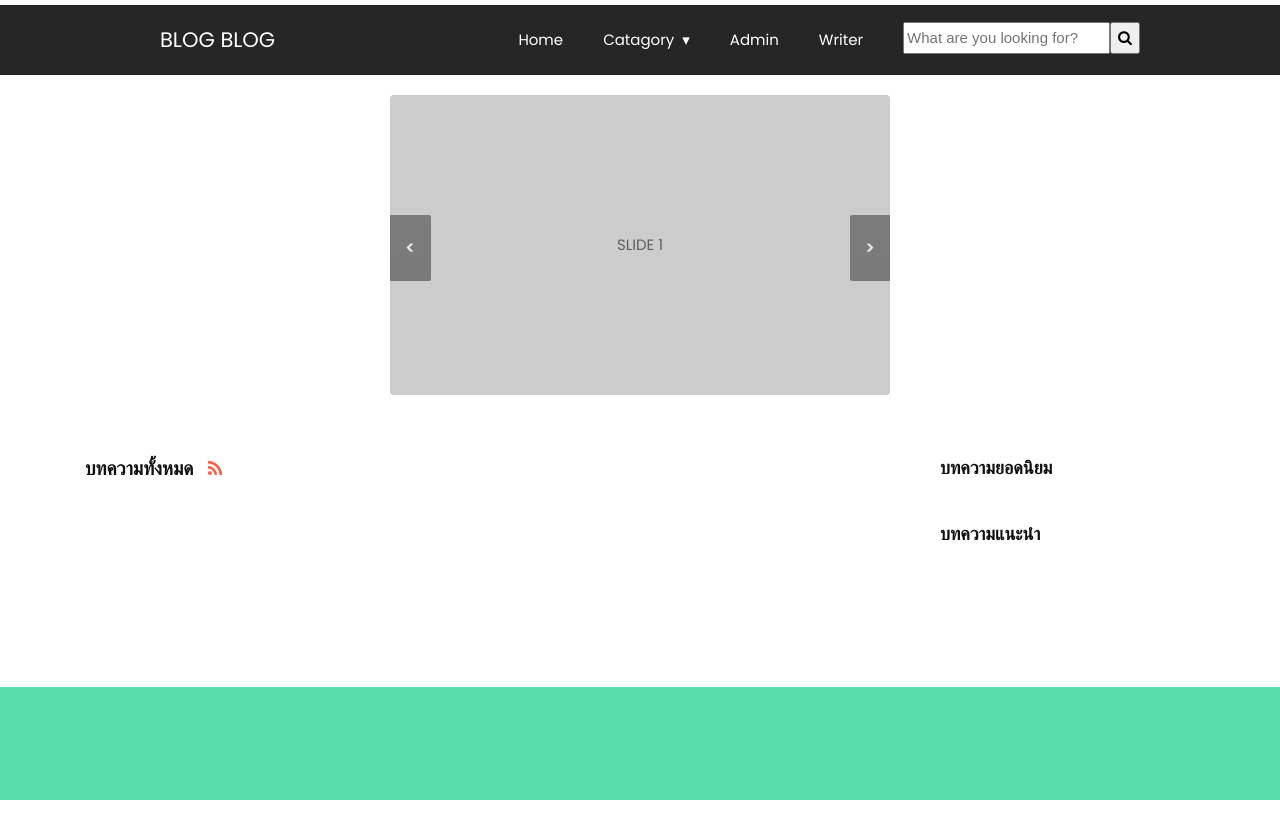
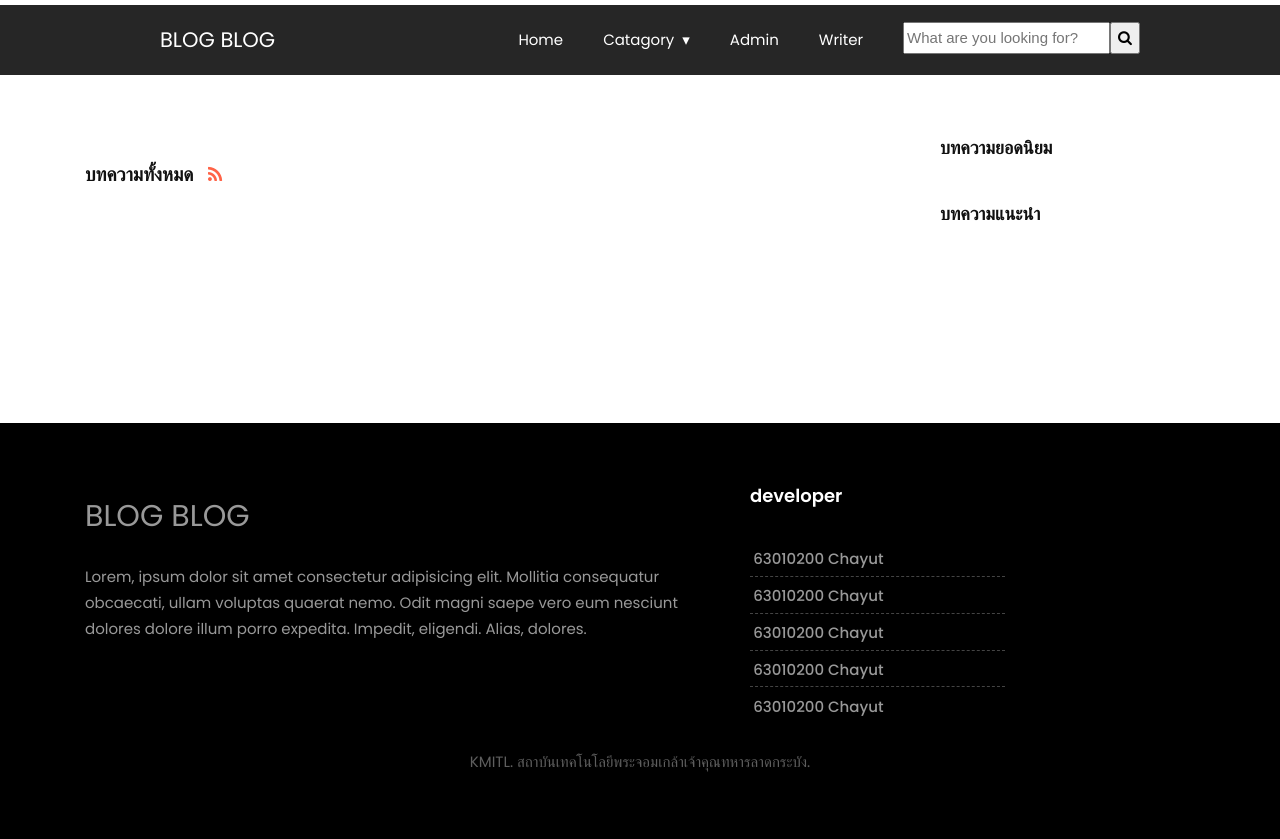
Before and after one commit to phaiEZ/blogblog, a Django app: template myproject/blogs/templates/frontend/index.html in a window 1280 px wide. Before the commit the page ends 800 px from the top, so only its background shows below. Run offline with Django 3.2, Linux system fonts and the light colour scheme; the template is opened without the code that fills it, so the values that code supplies are empty; some libraries are stand-ins or nearby versions.

Commit message:
เหลือแก้คำด้านล่าง

```diff
--- a/myproject/blogs/templates/frontend/index.html
+++ b/myproject/blogs/templates/frontend/index.html
@@ -1,7 +1,39 @@
 {% extends "frontend/layout.html"%} {% load humanize%}{% block content%}
+<div id="slider">
+    <a href="#" class="control_next">></a>
+    <a href="#" class="control_prev"><</a>
+    <ul>
+      {% for blog in lastest%}
+      <li>
+        <a href="{%url 'blogDetail' blog.id%}"  title="">
+        <img src="{{blog.image.url}}" alt="" class="img-fluid">
+            <div class="shadoweffect">
+                <div class="shadow-desc">
+                    <div class="blog-meta">
+                        <!-- <span class="bg-orange"><a href="{%url 'searchCategory' blog.category_id%}" title="">{{blog.category}}</a></span>
+                        <h4><a href="{%url 'blogDetail' blog.id%}" title="">{{blog.name}}</a></h4>
+                        <small><a href="#" title="">{{blog.created}}</a></small>
+                        <small><a href="{%url 'searchWriter' blog.writer%}" title="">by {{blog.writer}}</a></small>
+                        <small><a href="#" title=""><i class="fa fa-eye"></i>{{blog.views | intcomma}}</a></small> -->
+                        <p style="color: aliceblue;">{{blog.name}}  by {{blog.writer}} <i class="fa fa-eye"></i> {{blog.views | intcomma}}   </p>
+                    </div>
+                    <!-- end meta -->
+                </div>
+                <!-- end shadow-desc -->
+            </div>
+          </a>
+          </li>
+      {% endfor%}
+    </ul>
+  </div>
+
+
+
+
 <div class="col-lg-9 col-md-12 col-sm-12 col-xs-12">
     <div class="page-wrapper">
         <div class="blog-top clearfix">
+            <br>
             <h4 class="pull-left">บทความทั้งหมด <a href="#"><i class="fa fa-rss"></i></a></h4>
         </div>
         <!-- end blog-top -->
--- a/myproject/blogs/templates/frontend/layout.html
+++ b/myproject/blogs/templates/frontend/layout.html
@@ -78,17 +78,6 @@
   </section>
 
 
-  <div id="slider">
-    <a href="#" class="control_next">></a>
-    <a href="#" class="control_prev"><</a>
-    <ul>
-      <li>SLIDE 1</li>
-      <li style="background: #aaa;">SLIDE 2</li>
-      <li>SLIDE 3</li>
-      <li style="background: #aaa;">SLIDE 4</li>
-    </ul>
-  </div>
-
 
 
     <section class="section">
@@ -157,6 +146,50 @@
         </div>
         <!-- end container -->
     </section>
+    <footer class="footer">
+      <div class="container">
+          <div class="row">
+              <div class="col-lg-7">
+                  <div class="widget">
+                      <div class="footer-text text-left">
+                          <p style="font-size: 30px;">BLOG BLOG</p>
+                          <p>Lorem, ipsum dolor sit amet consectetur adipisicing elit. Mollitia consequatur obcaecati, ullam voluptas quaerat nemo. Odit magni saepe vero eum nesciunt dolores dolore illum porro expedita. Impedit, eligendi. Alias, dolores.</p>
+                          <hr class="invis">
+                          <!-- end newsletter -->
+                      </div>
+                      <!-- end footer-text -->
+                  </div>
+                  <!-- end widget -->
+              </div>
+              <!-- end col -->
+              <div class="col-lg-3 col-md-12 col-sm-12 col-xs-12">
+                  <div class="widget">
+                      <h2 class="widget-title">developer</h2>
+                      <div class="link-widget">
+                          <ul>
+                              <li><a href="#">63010200 chayut</a></li>
+                              <li><a href="#">63010200 chayut</a></li>
+                              <li><a href="#">63010200 chayut</a></li>
+                              <li><a href="#">63010200 chayut</a></li>
+                              <li><a href="#">63010200 chayut</a></li>
+                          </ul>
+                      </div>
+                      <!-- end link-widget -->
+                  </div>
+                  <!-- end widget -->
+              </div>
+              <!-- end col -->
+              <!-- end col -->
+          </div>
+          <div class="row">
+              <div class="col-md-12 text-center">
+                  <br>
+                  <div class="copyright">KMITL. สถาบันเทคโนโลยีพระจอมเกล้าเจ้าคุณทหารลาดกระบัง</a>.</div>
+              </div>
+          </div>
+      </div>
+      <!-- end container -->
+  </footer>
     <script src="{% static 'frontend/js/jquery.min.js' %}"></script>
     <script src="{% static 'frontend/js/tether.min.js' %}"></script>
     <script src="{% static 'frontend/js/bootstrap.min.js' %}"></script>
```
Also changed, not shown: myproject/media/blogImages/WIN_20211220_22_05_51_Pro.jpg (added), myproject/media/blogImages/WIN_20211220_22_05_54_Pro.jpg (added), myproject/media/blogImages/WIN_20211220_22_05_57_Pro.jpg (added), myproject/media/blogImages/WIN_20211220_22_05_59_Pro.jpg (added), myproject/media/blogImages/WIN_20211220_22_06_00_Pro.jpg (added).
